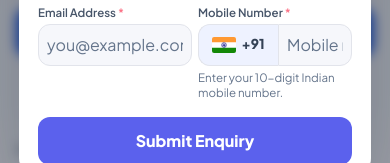
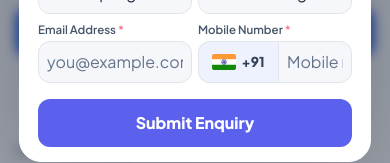
Before and after one commit to eyesofnydh/tesqivo, a website: page index.html in a window 390 px wide. Shown: the part 472-635 px from the top of the page. Drawn offline with Linux system fonts and the light colour scheme.

Commit message:
Remove mobile number helper text

```diff
--- a/index.html
+++ b/index.html
@@ -1069,7 +1069,7 @@
                 </div>
               </div>
 <div class="grid grid-cols-1 sm:grid-cols-2 gap-4"><div><label for="studentEmail" class="block text-xs font-semibold text-blue-200 mb-1">Email Address</label><input id="studentEmail" name="email" type="email" autocomplete="email" required maxlength="254" placeholder="you@example.com" class="w-full px-3.5 py-2.5 rounded-xl bg-slate-900 border border-slate-700 text-white text-sm focus:outline-none focus:border-blue-400" /></div>
-<div><label for="studentPhone" class="block text-xs font-semibold text-blue-200 mb-1">Mobile Number</label><div class="enquiry-phone-field"><span class="enquiry-dial-code" aria-label="India country code plus ninety one"><img src="assets/india-flag.svg" alt="" width="24" height="16" />+91</span><input id="studentPhone" name="phone" type="tel" inputmode="numeric" autocomplete="tel-national" required maxlength="10" pattern="[6-9][0-9]{9}" placeholder="Mobile number" aria-describedby="phoneHelp phoneError" class="w-full px-3.5 py-2.5 rounded-xl bg-slate-900 border border-slate-700 text-white text-sm focus:outline-none focus:border-blue-400" /></div><small id="phoneHelp" class="enquiry-phone-help">Enter your 10-digit Indian mobile number.</small><small id="phoneError" class="enquiry-phone-error" aria-live="polite" hidden>Enter a valid 10-digit Indian mobile number.</small></div></div>
+<div><label for="studentPhone" class="block text-xs font-semibold text-blue-200 mb-1">Mobile Number</label><div class="enquiry-phone-field"><span class="enquiry-dial-code" aria-label="India country code plus ninety one"><img src="assets/india-flag.svg" alt="" width="24" height="16" />+91</span><input id="studentPhone" name="phone" type="tel" inputmode="numeric" autocomplete="tel-national" required maxlength="10" pattern="[6-9][0-9]{9}" placeholder="Mobile number" aria-describedby="phoneError" class="w-full px-3.5 py-2.5 rounded-xl bg-slate-900 border border-slate-700 text-white text-sm focus:outline-none focus:border-blue-400" /></div><small id="phoneError" class="enquiry-phone-error" aria-live="polite" hidden>Enter a valid 10-digit Indian mobile number.</small></div></div>
               <div class="enquiry-actions pt-2 flex flex-wrap items-center gap-3">
                 <button type="submit" class="flex-1 sm:flex-none inline-flex items-center justify-center gap-2 bg-emerald-500 hover:bg-emerald-400 text-slate-950 font-extrabold px-6 py-3.5 rounded-xl shadow-lg transition-all text-sm">Submit Enquiry</button>
               </div>
--- a/styles/input.css
+++ b/styles/input.css
@@ -304,7 +304,6 @@ header a.brand-lockup { display: flex; flex-direction: column; gap: 0; }
 .enquiry-status[data-state="error"] { background: #fff1f2; color: #9f1239; }
 #batchInquiryForm label[for]::after { content: ' *'; color: #fb7185; }
 .enquiry-privacy { font-size: .875rem; line-height: 1.6; color: #cbd5e1; }
-.enquiry-phone-help { display: block; margin-top: 4px; font-size: .72rem; line-height: 1.35; color: #cbd5e1; }
 .enquiry-phone-field { display: flex; align-items: stretch; min-width: 0; border-radius: 12px; }
 .enquiry-phone-field input { flex: 1; min-width: 0; border-top-left-radius: 0; border-bottom-left-radius: 0; }
 .enquiry-dial-code { display: inline-flex; align-items: center; justify-content: center; gap: 5px; flex-shrink: 0; min-width: 80px; padding: 0 8px; border: 1px solid #475569; border-right: 0; border-radius: 12px 0 0 12px; background: #1e293b; color: #fff; font-size: .85rem; font-weight: 800; }
@@ -312,7 +311,6 @@ header a.brand-lockup { display: flex; flex-direction: column; gap: 0; }
 .enquiry-phone-error { display: block; margin-top: 4px; color: #fda4af; font-size: .72rem; line-height: 1.35; font-weight: 700; }
 .enquiry-phone-error[hidden] { display: none; }
 .enquiry-popup .enquiry-privacy { color: #64748b; }
-.enquiry-popup .enquiry-phone-help { color: #64748b; }
 .enquiry-popup .enquiry-phone-error { color: #be123c; }
 .enquiry-popup .enquiry-dial-code { border-color: #e2e4eb; background: #eef2ff; color: #334155; }
 .enquiry-popup #batchInquiryForm .enquiry-phone-field input { border-top-left-radius: 0; border-bottom-left-radius: 0; }
```
Also changed, not shown: assets/site.css.
